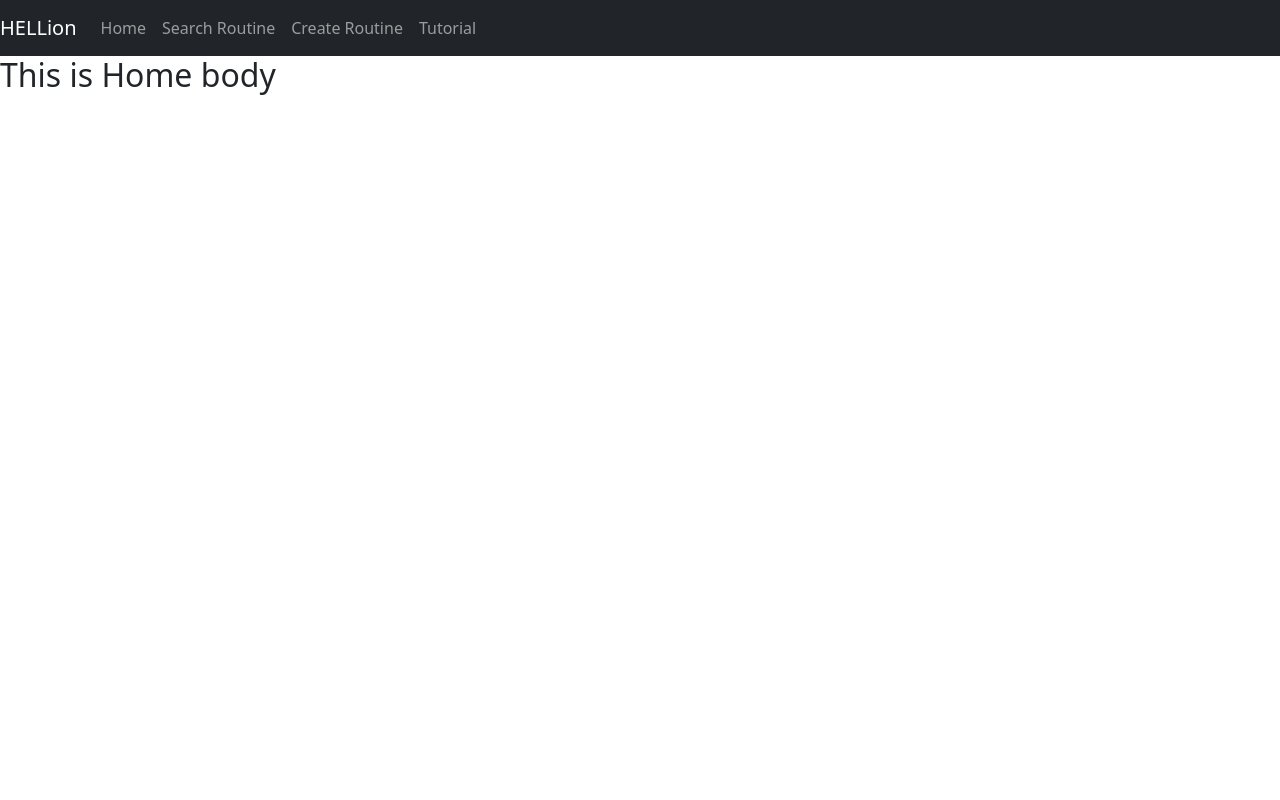
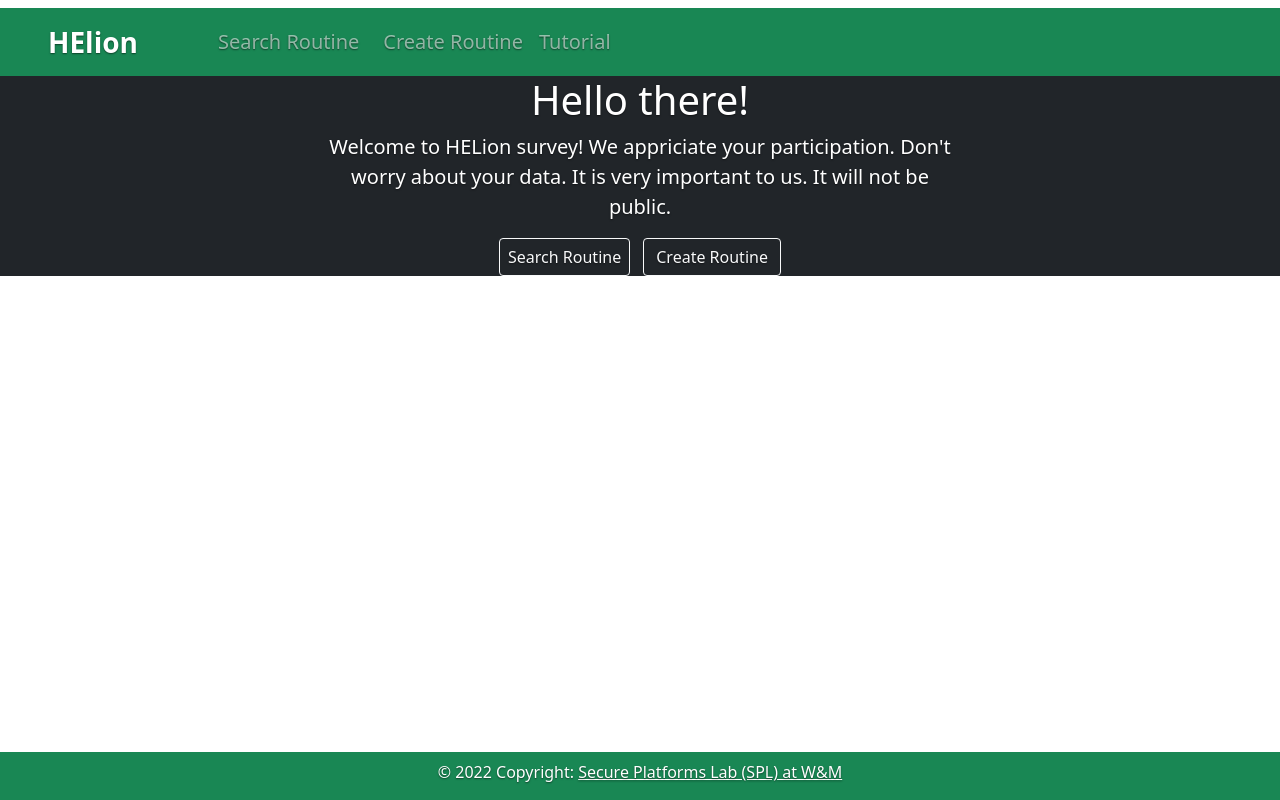
Before and after one commit to MdAkramKhanJehad/Software-project-lab-3, a Django app: page /home/ in a window 1280 px wide. Run offline with Django 4.2, Linux system fonts and the light colour scheme.

Commit message:
some home ui added

```diff
--- a/templates/base.html
+++ b/templates/base.html
@@ -4,23 +4,22 @@
     <meta charset="utf-8">
     <meta name="viewport" content="width=device-width, initial-scale=1, shrink-to-fit=no">
 
+    {% block stylesheet %}{% endblock stylesheet %}
+
     <link href="https://cdn.jsdelivr.net/npm/bootstrap@5.0.2/dist/css/bootstrap.min.css" rel="stylesheet" integrity="sha384-EVSTQN3/azprG1Anm3QDgpJLIm9Nao0Yz1ztcQTwFspd3yD65VohhpuuCOmLASjC" crossorigin="anonymous">
 
-    <title> {% block title %}{% endblock title %} | HELLion!</title>
+    <title> {% block title %}{% endblock title %} | HELion</title>
   </head>
   <body>
-    <nav class="navbar navbar-expand-lg navbar-dark bg-dark">
-        <a class="navbar-brand" href="#">HELLion</a>
-        <button class="navbar-toggler" type="button" data-toggle="collapse" data-target="#navbarSupportedContent" aria-controls="navbarSupportedContent" aria-expanded="false" aria-label="Toggle navigation">
+    <nav class="navbar navbar-expand-lg navbar-dark bg-success w-100 mt-2">
+        <a class="navbar-brand mx-5 fs-3" href="/home"><b>HElion</b></a>
+        <button class="navbar-toggler" type="button" data-bs-toggle="collapse" data-bs-target="#navbarSupportedContent" aria-controls="navbarSupportedContent" aria-expanded="false" aria-label="Toggle navigation">
           <span class="navbar-toggler-icon"></span>
         </button>
 
-        <div class="collapse navbar-collapse" id="navbarSupportedContent">
-          <ul class="navbar-nav mr-auto">
-            <li class="nav-item active">
-              <a class="nav-link" href="/home/">Home</span></a>
-            </li>
-            <li class="nav-item">
+        <div class="collapse navbar-collapse fs-5" id="navbarSupportedContent">
+          <ul class="navbar-nav mr-auto mx-3">
+            <li class="nav-item mx-2">
               <a class="nav-link" href="/home/search-routine">Search Routine</a>
             </li>
             <li class="nav-item">
@@ -33,18 +32,27 @@
         </div>
     </nav>
 
-    {% comment %} {% if messages %}
-      {% for message in messages %}
-        <div class="alert alert-{{ message.tags }} alert-dismissible fade show" role="alert">
-          {{ message }}
-          <button type="button" class="close" data-dismiss="alert" aria-label="Close">
-            <span aria-hidden="true">&times;</span>
-          </button>
-        </div>
-      {% endfor %}
-    {% endif %} {% endcomment %}
+    {% block body %}{% endblock body %}
 
-    {% block body %}{% endblock body %}
+
+    <div class="position-absolute bottom-0 start-0 w-100 mt-5 bg-success">
+      <section class="">
+        <footer class="text-center text-white">
+          {% comment %} <div class="container pt-2 pb-0">
+              <section class="">
+              <p class="d-flex justify-content-center align-items-center">
+                  <a class="btn btn-outline-light btn-rounded btn-Success" target=”_blank” href="https://spl-wm.github.io/" role="button">Visit us</a>
+              </p>
+              </section>
+          </div> {% endcomment %}
+
+          <div class="text-center pb-3 pt-2 rounded-top ">
+              © 2022 Copyright:
+              <a class="text-white" href="https://spl-wm.github.io/">Secure Platforms Lab (SPL) at W&M</a>
+          </div>
+        </footer>
+      </section>
+     </div>
 
 
     <script src="https://cdn.jsdelivr.net/npm/bootstrap@5.0.2/dist/js/bootstrap.bundle.min.js" integrity="sha384-MrcW6ZMFYlzcLA8Nl+NtUVF0sA7MsXsP1UyJoMp4YLEuNSfAP+JcXn/tWtIaxVXM" crossorigin="anonymous"></script>
--- a/templates/home.html
+++ b/templates/home.html
@@ -2,6 +2,47 @@
 
 {% block title %}Home{% endblock title %}
 
+
+{% block stylesheet %}
+    <style>
+        .btn-secondary,
+        .btn-secondary:hover,
+        .btn-secondary:focus {
+            color: #333;
+            text-shadow: none; /* Prevent inheritance from `body` */
+        }
+
+        body {
+            text-shadow: 0 .05rem .1rem rgba(0, 0, 0, .5);
+            box-shadow: inset 0 0 5rem rgba(0, 0, 0, .5);
+        }
+
+        .cover-container {
+            max-width: 42em;
+        }
+    </style>
+{% endblock stylesheet %}
+
+
 {% block body %}
-<h2>This is Home body</h2>
+
+<div class="d-flex h-100 text-center text-white bg-dark">
+    <div class="cover-container d-flex w-100 h-100 mx-auto flex-column">
+        <main class="px-3">
+        <h1>Hello there!</h1>
+        <p class="lead">Welcome to HELion survey! We appriciate your participation. Don't worry about your data. It is very important to us. It will not be public.</p>
+
+        <div class="row">
+            <div class="col-6 mx-auto">
+              <div class="d-flex align-items-center justify-content-evenly">
+                <a class="btn btn-outline-light btn-rounded btn-Success px-2" href="http://127.0.0.1:8000/home/search-routine" role="button">Search Routine</a>
+                <a class="btn btn-outline-light btn-rounded btn-Success" href="http://127.0.0.1:8000/home/create-routine" role="button">Create Routine</a>
+              </div>
+            </div>
+          </div>
+        </main>
+
+    </div>
+</div>
+
 {% endblock body %}
--- a/templates/login.html
+++ b/templates/login.html
@@ -21,7 +21,7 @@
               <img src="https://mdbcdn.b-cdn.net/img/Photos/new-templates/bootstrap-login-form/draw2.webp"
                 class="img-fluid" style="max-width: 350px" alt="Phone image">
             </div>
-            <h2 class='text-light' align="center">Welcome to HELLion</h2>
+            <h2 class='text-light' align="center">Welcome to HELion</h2>
             <br><br><br>
             <div class="w-55 mb-3"  align="center">
               <form  method="post" action="/home/">
```
